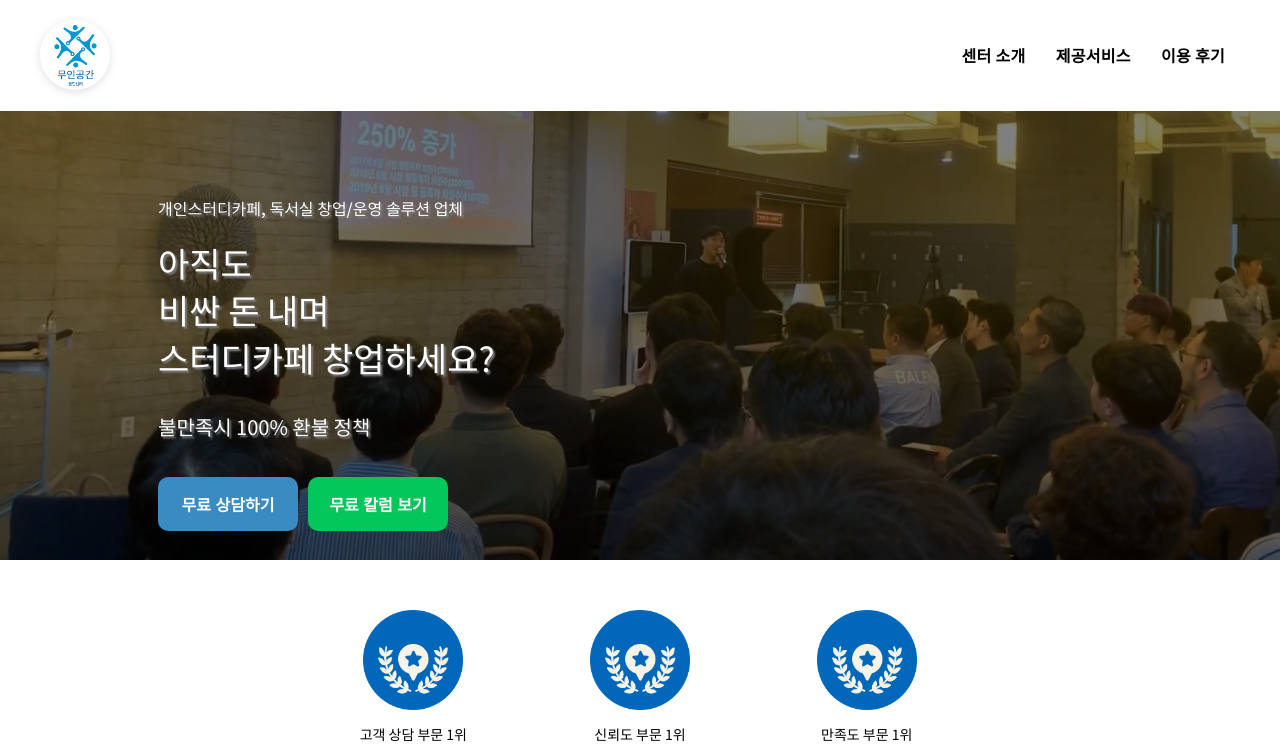
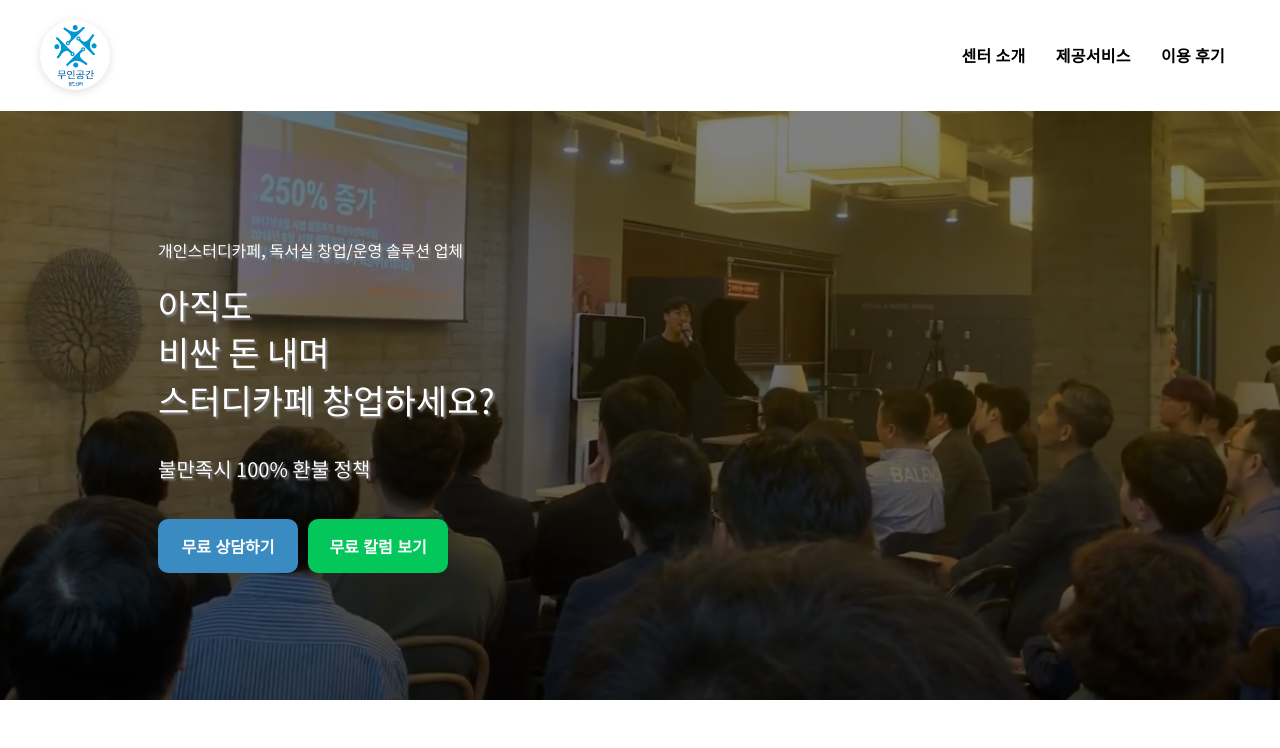
Before and after one commit to yoojat/USIC, a Next.js app: page / in a window 1280 px wide. Shown: the top 748 px of the page. Built offline with nearby package versions, Linux system fonts and the light colour scheme.

Commit message:
화면 잘리는 현상 수정

```diff
--- a/components/ContentLayout.tsx
+++ b/components/ContentLayout.tsx
@@ -5,6 +5,8 @@ import HeadSection from '../components/HeadSection';
 
 const HeadSectionContainer = styled.div<{ isMain?: boolean }>`
   height: ${(props) => (props.isMain ? '70vh' : 'inherit')};
+  min-height: ${(props) => (props.isMain ? '700px' : 'inherit')};
+
   ${media.mobile} {
     height: ${(props) => (props.isMain ? '80vh' : 'inherit')};
   }
--- a/components/HeadSection.tsx
+++ b/components/HeadSection.tsx
@@ -8,6 +8,7 @@ const BannerContainer = styled.div<{ isMain?: boolean }>`
   position: absolute;
   width: 100%;
   height: ${(props) => (props.isMain ? '70vh' : '430px')};
+  min-height: ${(props) => (props.isMain ? '700px' : 'inherit')};
   ${media.mobile} {
     height: ${(props) => (props.isMain ? '80vh' : '430px')};
   }
@@ -39,7 +40,8 @@ const BannerImageContainer = styled.div<{
   position: relative;
   width: 100%;
   /* min-width: 900px; */
-  ${(props) => (props.isMain ? `height: 70vh;` : `height: 310px;`)}
+  ${(props) =>
+    props.isMain ? `height: 70vh; min-height: 700px;` : `height: 310px;`}
   img {
     ${media.tablet} {
       transform: translateX(-10%);
@@ -57,7 +59,6 @@ const BannerImageContainer = styled.div<{
   opacity: 1;
   background-position: 72% 75%;
 
-  ${(props) => props.isMain && `height: 70vh;`}
   ${media.mobile} {
     ${(props) => props.isMain && `height: 100vh;`}
   }
```
